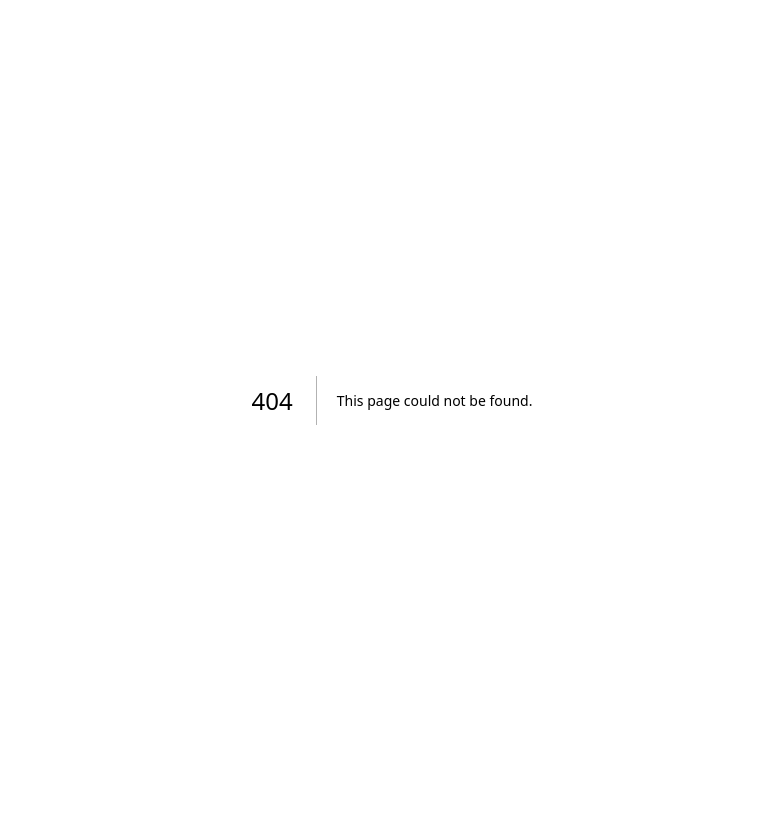
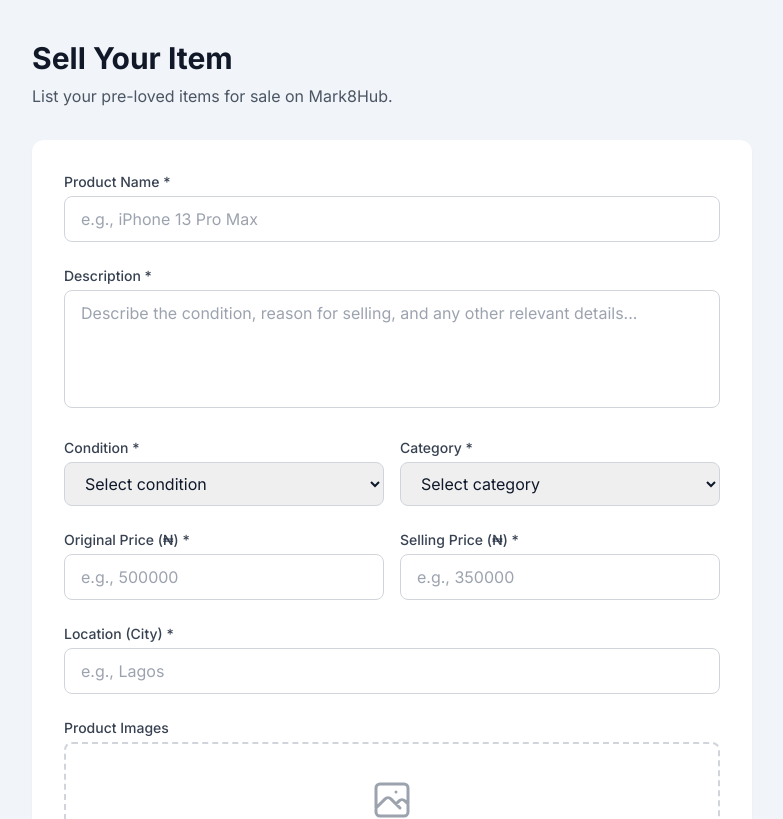
Before and after one commit to Oluwamozay/mark8hub, a Next.js app: page /resell in a window 1280 px wide. Before the commit this address had no page. Shown: the top 819 px of the page, without its empty margins (248-1031 px from the left). Built offline with nearby package versions, Linux system fonts and the light colour scheme.

Commit message:
Add app/resell/page.tsx

```diff
--- /dev/null
+++ b/app/resell/page.tsx
@@ -0,0 +1,167 @@
+'use client';
+
+import { useState } from 'react';
+
+const categories = [
+  'Electronics', 'Fashion', 'Home & Kitchen', 'Beauty & Health',
+  'Food & Grocery', 'Sports & Outdoors', 'Books & Stationery',
+  'Automotive', 'Baby & Kids', 'Phones & Tablets', 'Computing',
+  'Gaming', 'Musical Instruments', 'Pet Supplies', 'Office Supplies',
+  'Others'
+];
+
+const conditions = ['Like New', 'Good', 'Fair', 'Poor'];
+
+export default function ResellPage() {
+  const [form, setForm] = useState({
+    productName: '',
+    description: '',
+    condition: '',
+    originalPrice: '',
+    sellingPrice: '',
+    category: '',
+    location: '',
+  });
+
+  const handleChange = (e: React.ChangeEvent<HTMLInputElement | HTMLTextAreaElement | HTMLSelectElement>) => {
+    setForm({ ...form, [e.target.name]: e.target.value });
+  };
+
+  const handleSubmit = (e: React.FormEvent) => {
+    e.preventDefault();
+    alert('Listing submitted for review!');
+  };
+
+  return (
+    <div className="min-h-screen bg-slate-100 py-10">
+      <div className="max-w-3xl mx-auto px-4 sm:px-6">
+        <h1 className="text-3xl font-bold text-gray-900 mb-2">Sell Your Item</h1>
+        <p className="text-gray-600 mb-8">List your pre-loved items for sale on Mark8Hub.</p>
+
+        <form onSubmit={handleSubmit} className="bg-white rounded-xl shadow-sm p-8 space-y-6">
+          {/* Product Name */}
+          <div>
+            <label className="block text-sm font-medium text-gray-700 mb-1">Product Name *</label>
+            <input
+              type="text"
+              name="productName"
+              value={form.productName}
+              onChange={handleChange}
+              required
+              className="w-full border border-gray-300 rounded-lg px-4 py-2.5 focus:ring-2 focus:ring-orange-500 focus:border-orange-500 outline-none"
+              placeholder="e.g., iPhone 13 Pro Max"
+            />
+          </div>
+
+          {/* Description */}
+          <div>
+            <label className="block text-sm font-medium text-gray-700 mb-1">Description *</label>
+            <textarea
+              name="description"
+              value={form.description}
+              onChange={handleChange}
+              required
+              rows={4}
+              className="w-full border border-gray-300 rounded-lg px-4 py-2.5 focus:ring-2 focus:ring-orange-500 focus:border-orange-500 outline-none resize-none"
+              placeholder="Describe the condition, reason for selling, and any other relevant details..."
+            />
+          </div>
+
+          {/* Condition & Category Row */}
+          <div className="grid grid-cols-1 md:grid-cols-2 gap-4">
+            <div>
+              <label className="block text-sm font-medium text-gray-700 mb-1">Condition *</label>
+              <select
+                name="condition"
+                value={form.condition}
+                onChange={handleChange}
+                required
+                className="w-full border border-gray-300 rounded-lg px-4 py-2.5 focus:ring-2 focus:ring-orange-500 focus:border-orange-500 outline-none"
+              >
+                <option value="">Select condition</option>
+                {conditions.map(c => <option key={c} value={c}>{c}</option>)}
+              </select>
+            </div>
+            <div>
+              <label className="block text-sm font-medium text-gray-700 mb-1">Category *</label>
+              <select
+                name="category"
+                value={form.category}
+                onChange={handleChange}
+                required
+                className="w-full border border-gray-300 rounded-lg px-4 py-2.5 focus:ring-2 focus:ring-orange-500 focus:border-orange-500 outline-none"
+              >
+                <option value="">Select category</option>
+                {categories.map(c => <option key={c} value={c}>{c}</option>)}
+              </select>
+            </div>
+          </div>
+
+          {/* Prices Row */}
+          <div className="grid grid-cols-1 md:grid-cols-2 gap-4">
+            <div>
+              <label className="block text-sm font-medium text-gray-700 mb-1">Original Price (₦) *</label>
+              <input
+                type="number"
+                name="originalPrice"
+                value={form.originalPrice}
+                onChange={handleChange}
+                required
+                min={0}
+                className="w-full border border-gray-300 rounded-lg px-4 py-2.5 focus:ring-2 focus:ring-orange-500 focus:border-orange-500 outline-none"
+                placeholder="e.g., 500000"
+              />
+            </div>
+            <div>
+              <label className="block text-sm font-medium text-gray-700 mb-1">Selling Price (₦) *</label>
+              <input
+                type="number"
+                name="sellingPrice"
+                value={form.sellingPrice}
+                onChange={handleChange}
+                required
+                min={0}
+                className="w-full border border-gray-300 rounded-lg px-4 py-2.5 focus:ring-2 focus:ring-orange-500 focus:border-orange-500 outline-none"
+                placeholder="e.g., 350000"
+              />
+            </div>
+          </div>
+
+          {/* Location */}
+          <div>
+            <label className="block text-sm font-medium text-gray-700 mb-1">Location (City) *</label>
+            <input
+              type="text"
+              name="location"
+              value={form.location}
+              onChange={handleChange}
+              required
+              className="w-full border border-gray-300 rounded-lg px-4 py-2.5 focus:ring-2 focus:ring-orange-500 focus:border-orange-500 outline-none"
+              placeholder="e.g., Lagos"
+            />
+          </div>
+
+          {/* Image Upload Placeholder */}
+          <div>
+            <label className="block text-sm font-medium text-gray-700 mb-1">Product Images</label>
+            <div className="border-2 border-dashed border-gray-300 rounded-lg p-8 text-center hover:border-orange-400 transition-colors cursor-pointer">
+              <svg className="w-12 h-12 text-gray-400 mx-auto mb-3" fill="none" viewBox="0 0 24 24" stroke="currentColor">
+                <path strokeLinecap="round" strokeLinejoin="round" strokeWidth={1.5} d="M4 16l4.586-4.586a2 2 0 012.828 0L16 16m-2-2l1.586-1.586a2 2 0 012.828 0L20 14m-6-6h.01M6 20h12a2 2 0 002-2V6a2 2 0 00-2-2H6a2 2 0 00-2 2v12a2 2 0 002 2z" />
+              </svg>
+              <p className="text-gray-600 font-medium">Drag & drop your images here</p>
+              <p className="text-sm text-gray-400 mt-1">or click to browse (Max 5 images, JPG/PNG)</p>
+            </div>
+          </div>
+
+          {/* Submit */}
+          <button
+            type="submit"
+            className="w-full bg-orange-600 text-white py-3 rounded-lg font-semibold hover:bg-orange-700 transition-colors"
+          >
+            Submit Listing
+          </button>
+        </form>
+      </div>
+    </div>
+  );
+}
```
